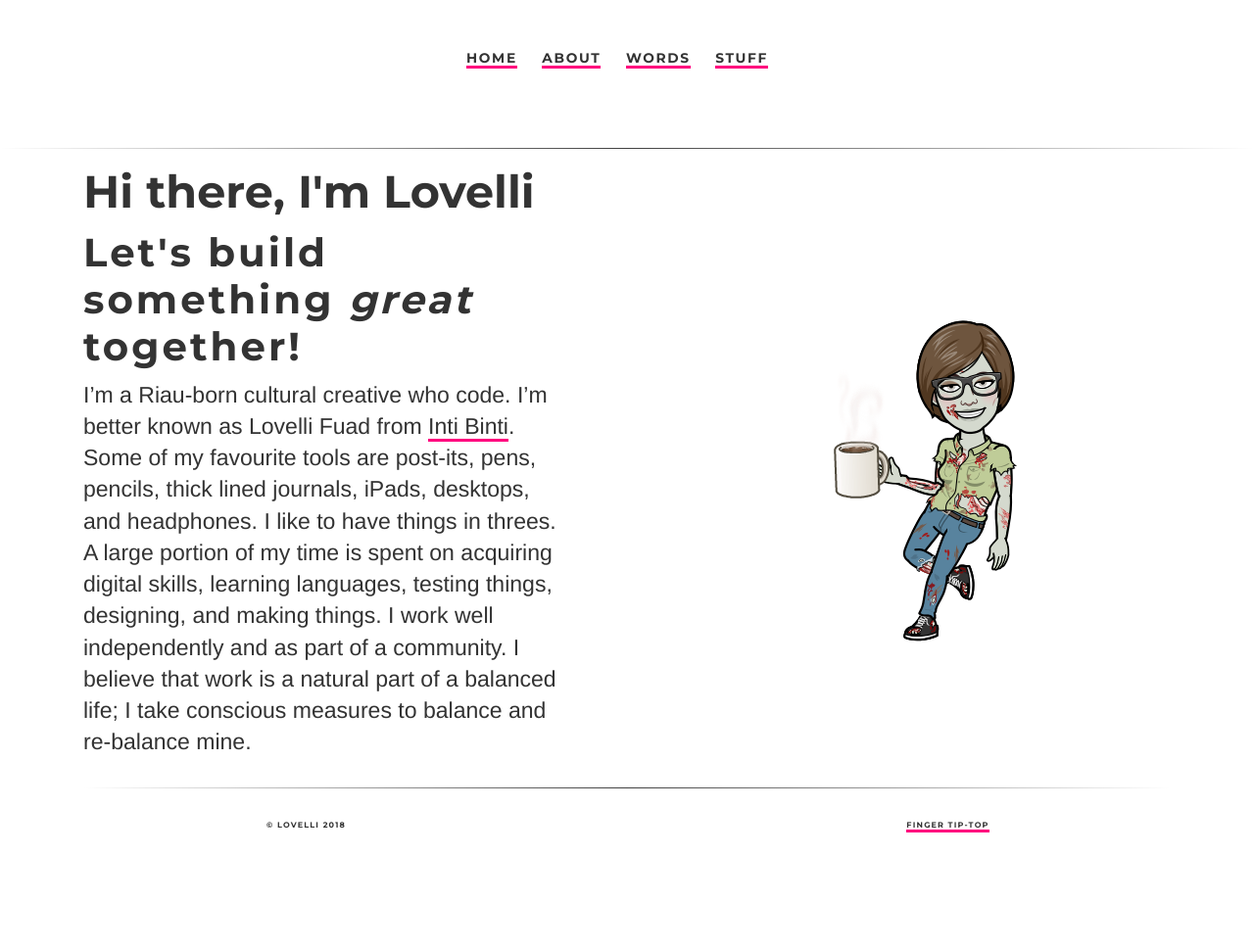
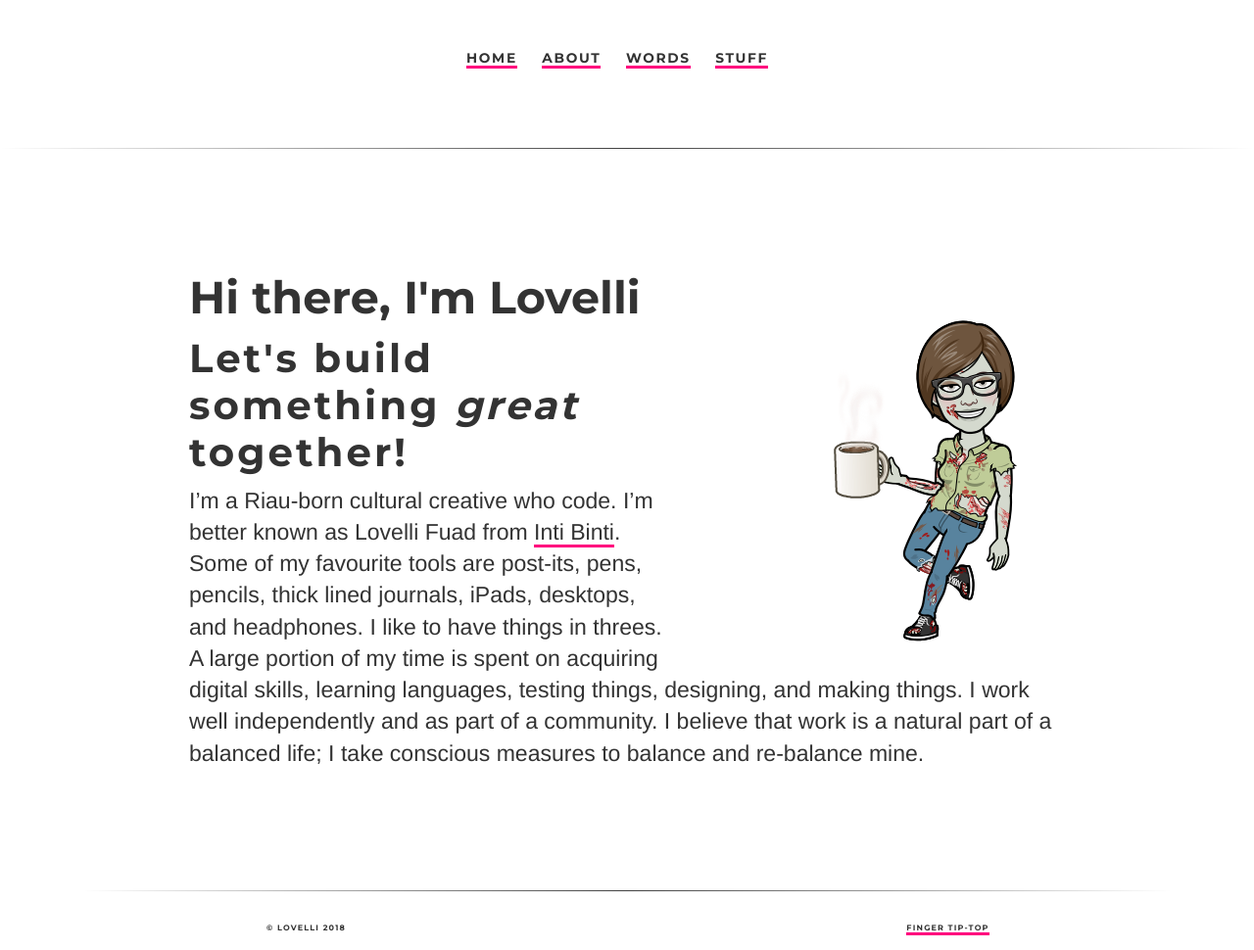
Before and after one commit to ariesti/ariesti.github.io, a Jekyll site: the page built from index.html, in a window 1280 px wide. Shown: the whole page at 98% size. Built offline with Jekyll 4.4.1, drawn with Linux system fonts in a browser that asks for light colours; before the commit the page ends 900 px from its top, so only the background shows below that.

Commit message:
Update index.html

```diff
--- a/index.html
+++ b/index.html
@@ -5,11 +5,11 @@
 description: Towards digital humanities
 ---
 <div id="content" class="wrapper right">
+	<div style="content">
 	<a href="https://ko-fi.com/A085SKR">
 	<img src="/assets/1-Halloween.png" alt="Flowers in Chania" style="float:right" />
 	</a>
-</div>
-<div>
+
 	<h1>Hi there, I'm Lovelli</h1>
 	<h2 class="subtitle">Let's build something <i>great</i> together!</h2>
 	<p>I’m a Riau-born cultural creative who code.
@@ -20,3 +20,4 @@
 	I work well independently and as part of a community.
 	I believe that work is a natural part of a balanced life; I take conscious measures to balance and re-balance mine.</p>
 </div>
+</div>
```
